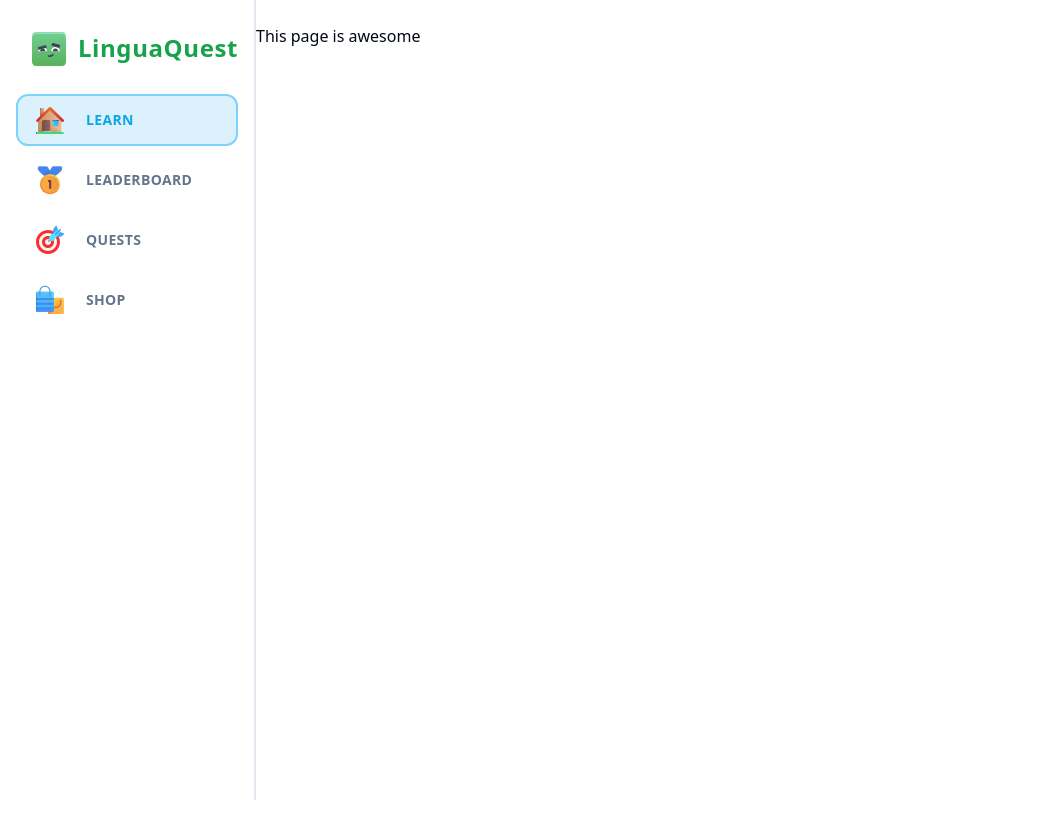
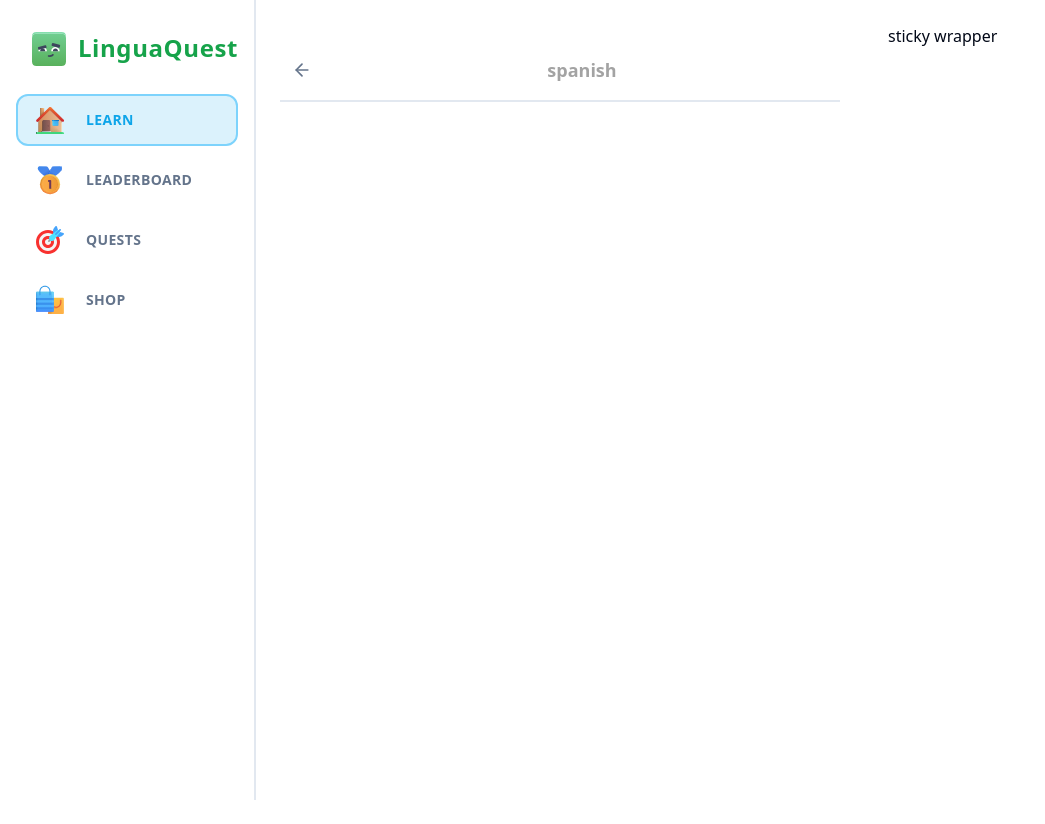
Before and after one commit to louissosthenes9/linguaQuest, a Next.js app: page /learn in a window 1280 px wide. Shown: the whole page, without its empty margins (0-1045 px from the left). Built offline with nearby package versions, Linux system fonts and the light colour scheme.

Commit message:
Added a header

```diff
--- /dev/null
+++ b/app/(main)/learn/Header.tsx
@@ -0,0 +1,25 @@
+import { Button } from "@/components/ui/button";
+import { ArrowLeft } from "lucide-react";
+import Link from "next/link";
+
+type Props = {
+    title:string;
+}
+export default function Header({title}:Props) {
+  return (
+    <div className="sticky top-0 bg-white pb-3 lg:pt-[28px] flex items-center justify-between border-b-2 mb-5 text-neutral-400 lg:z-50">
+
+        <Link href={'/courses'}>
+             <Button variant={'ghost'} size={'sm'}>
+                 <ArrowLeft className="h-5 w-5 "/>
+             </Button>
+        </Link>
+
+        <h1 className="font-bold text-lg">
+            {title}
+        </h1>
+
+        <div />
+    </div>
+  )
+}
--- a/app/(main)/learn/page.tsx
+++ b/app/(main)/learn/page.tsx
@@ -1,8 +1,20 @@
+
+import FeedWrapper from '@/components/FeedWrapper'
+import StickyWrapper from '@/components/StickyWrapper'
 import React from 'react'
+import Header from './Header'
 
 const page = () => {
   return (
-    <div>This page is awesome</div>
+    <div className='flex flex-row-reverse gap-[48px] px-6'>
+         <StickyWrapper>
+               sticky wrapper
+         </StickyWrapper>
+
+         <FeedWrapper>
+            <Header title = "spanish"/>
+         </FeedWrapper>
+    </div>
   )
 }
 
```
